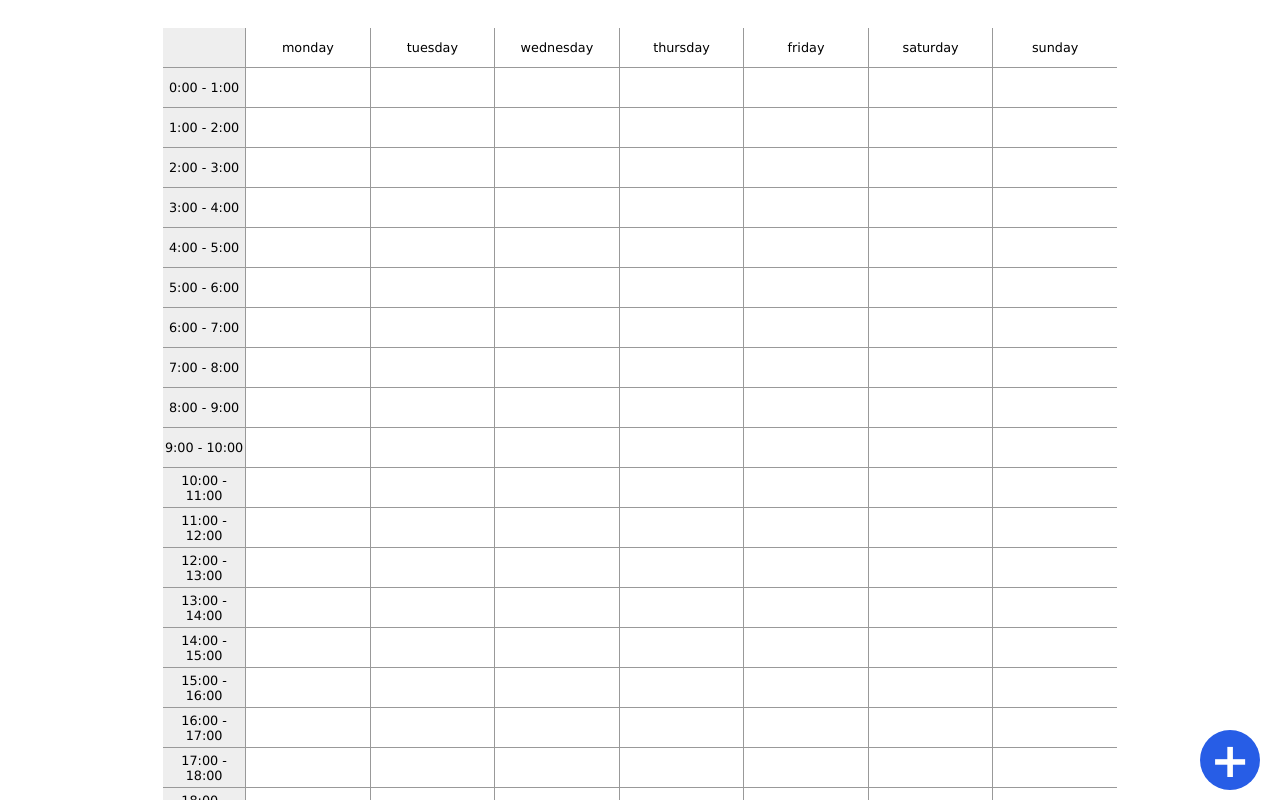
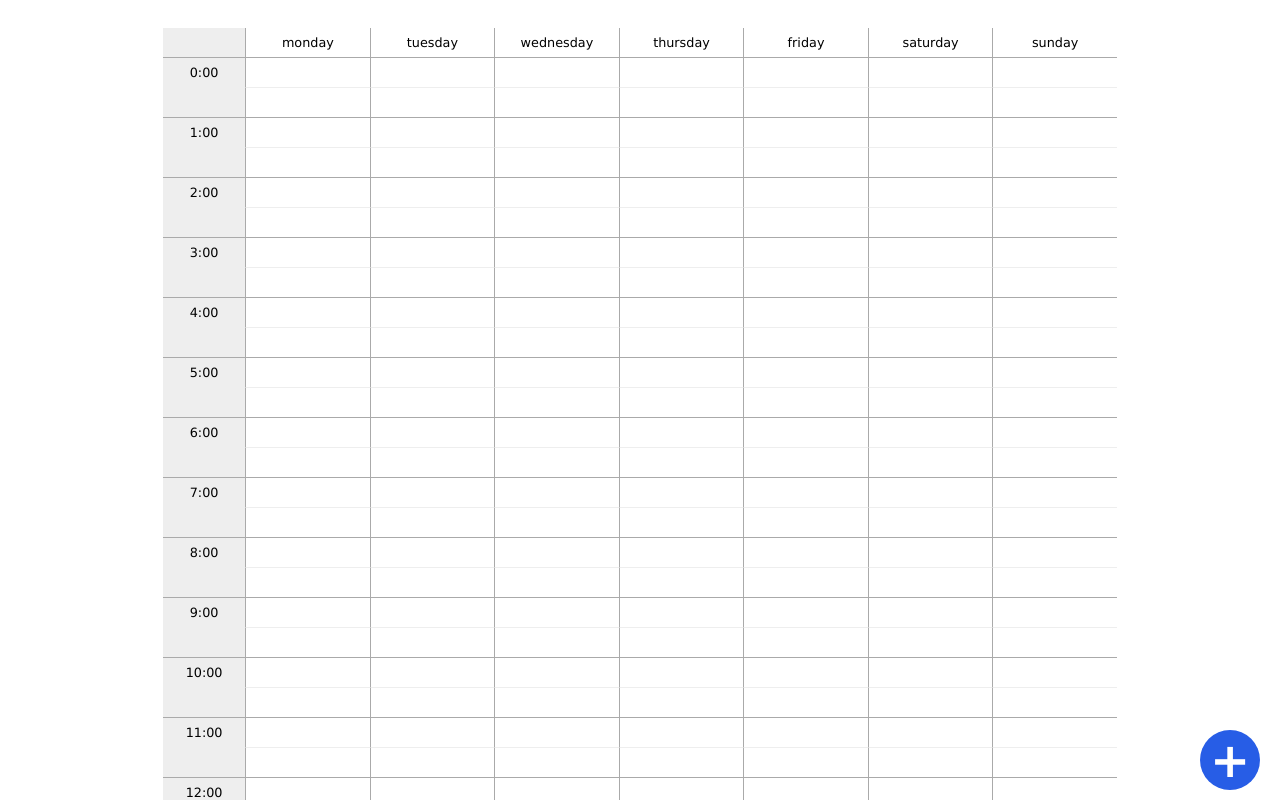
Before and after one commit to leByteBuster/TimeTable, an Angular app: page / in a window 1280 px wide. Shown: the top 800 px of the page. Built offline with nearby package versions, Linux system fonts and the light colour scheme.

Commit message:
Add half hour steps to time table
The table is now rendered thorugh divs representing half hour steps
rather than a full hour.

```diff
--- a/src/app/table/table.component.html
+++ b/src/app/table/table.component.html
@@ -1,6 +1,6 @@
-<ng-container *ngFor="let e of [].constructor(25); let i = index">
+<ng-container *ngFor="let e of [].constructor(49); let i = index">
     <div [class]="'tablecell'"  *ngFor="let day of days; let j = index">
       <ng-container *ngIf="i == 0"> {{day}} </ng-container>
-      <ng-container *ngIf="j == 0 && i > 0"> {{i-1}}:00 -  {{i}}:00 </ng-container>
+      <ng-container *ngIf="j == 0 && i > 0 && i % 2 == 1"> {{(i-1)/2}}:00</ng-container>
     </div>
 </ng-container>
--- a/src/app/table/table.component.scss
+++ b/src/app/table/table.component.scss
@@ -17,9 +17,9 @@
   width: calc(100%/7.9); // need to be less than 8 because first colum is smaller
   // min-width: 100px; does not really work yet
   user-select: none;
-  height: 40px;
+  height: 30px;
   background-color: white;
-  border: 1px solid #999999;
+  border: 1px solid #AAAAAA;
   border-top: none; // remove top border for all elements (so no border collapse simulation ala negative margin is necessary)
   border-right: none; // remove right border for all elements (same reason)
   font-size: 0.8em;
@@ -28,12 +28,19 @@
 }
 
 
+.tablecell:nth-child(16n+9), .tablecell:nth-child(16n+10), .tablecell:nth-child(16n+11), .tablecell:nth-child(16n+12),
+.tablecell:nth-child(16n+13), .tablecell:nth-child(16n+14), .tablecell:nth-child(16n+15), .tablecell:nth-child(16n+16),
+{
+  /* CSS properties */
+  border-bottom: 1px solid #eeeeee;
+}
+
 .tablecell:nth-child(8n-7) {
   border-left: none; /* Remove left border for every 1st element */
   background: #eeeeee;
   width: calc(100%/12);
 }
 
-.tablecell:nth-child(n+193) {
+.tablecell:nth-child(n+385) {
   border-bottom: none; /* Remove bottom border for last row */
 }
```
